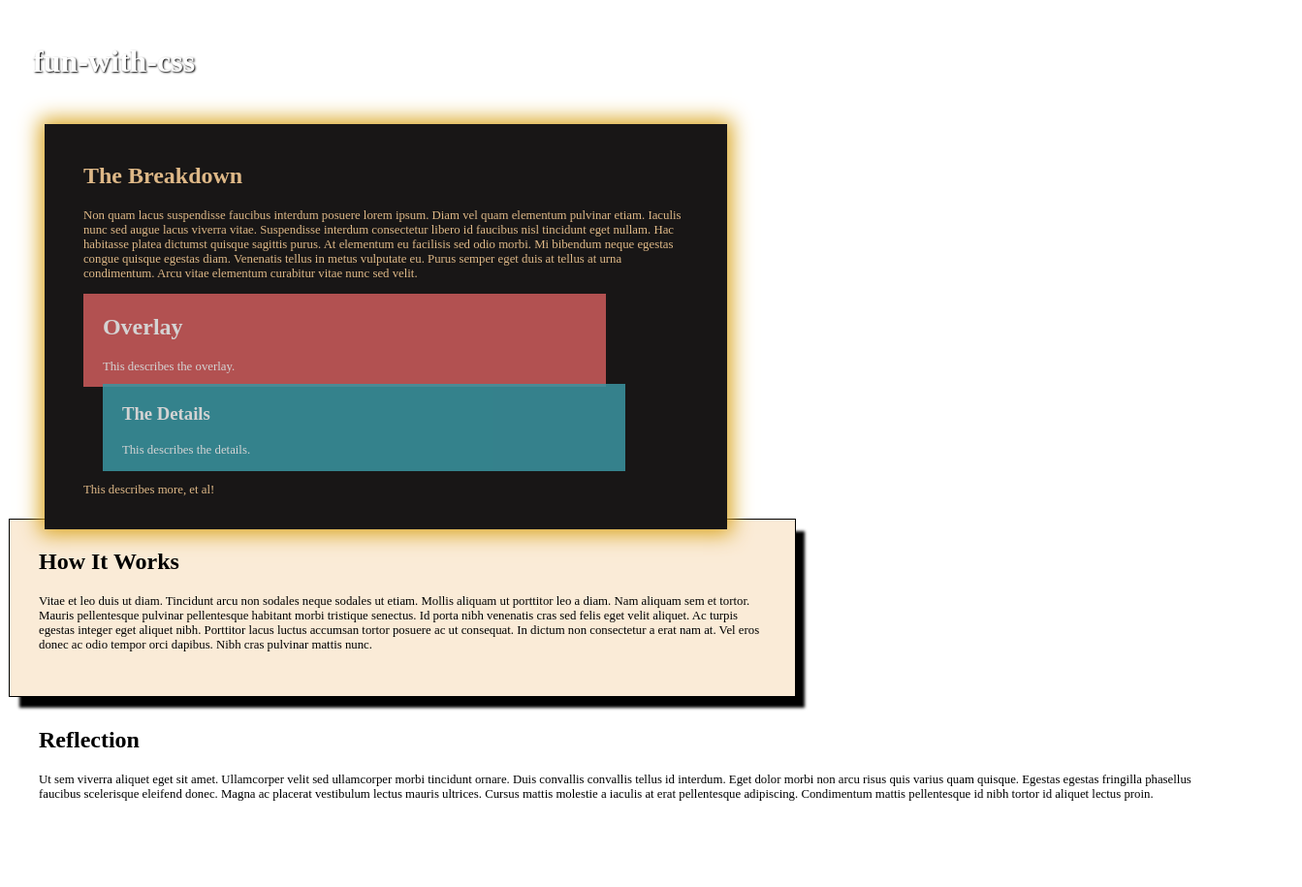
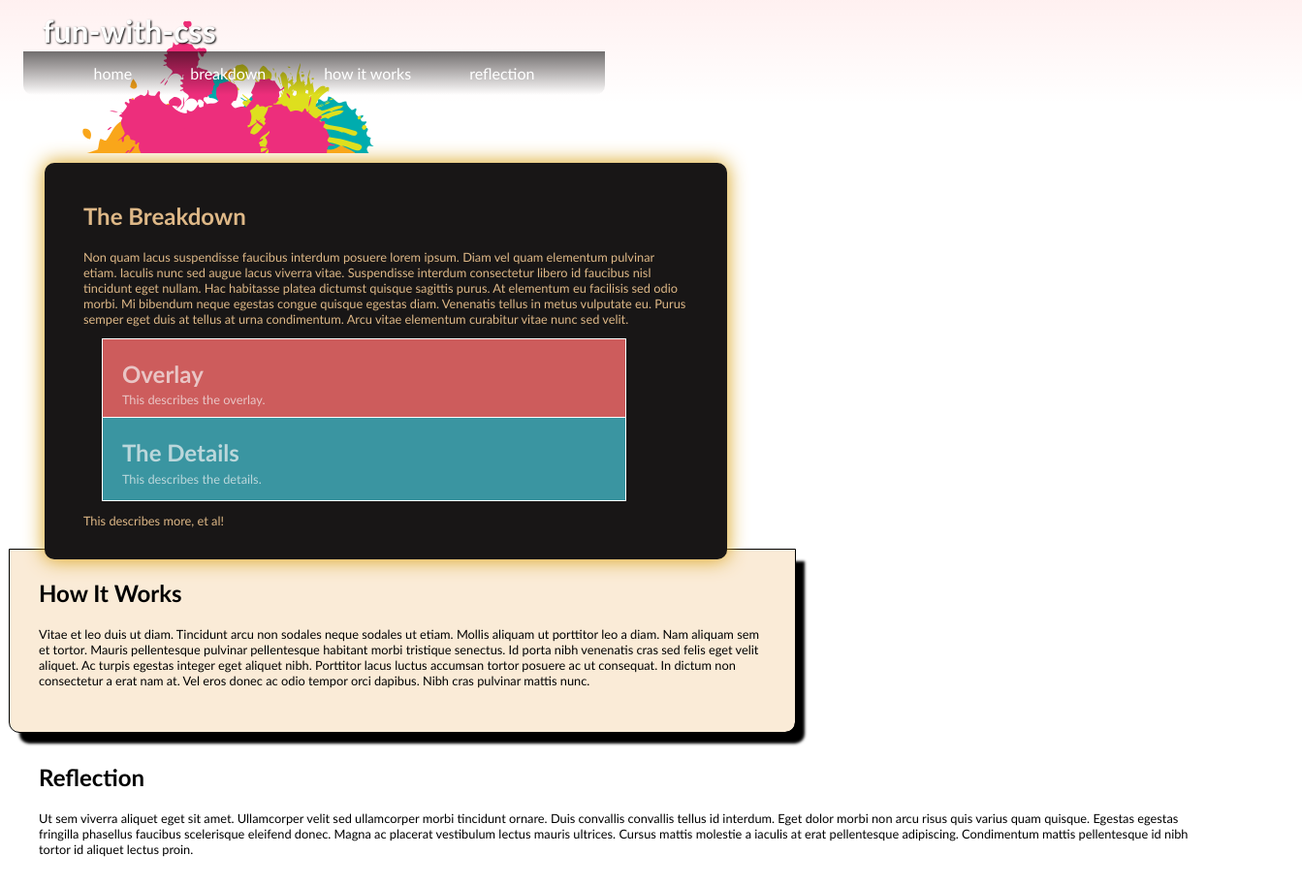
Before and after one commit to cadanu/fun-with-css, a plain HTML site: page index.html in a window 1280 px wide. Shown: the whole page at 97% size, 1343 px wide, since content can reach past the window. Before the commit the page ends 857 px from the top, so only its background shows below. Drawn offline with Linux system fonts and the light colour scheme.

Commit message:
Added SASS, updated element styling.

```diff
--- a/index.html
+++ b/index.html
@@ -5,6 +5,7 @@
     <meta name="robots" content="noindex, follow">
 
     <link rel="StyleSheet" type="text/css" href="rsc/style/a.css">
+    <link rel="StyleSheet" type="text/css" href="rsc/style/as.css">
 </head>
 <body>
     <header>
@@ -12,8 +13,15 @@
     </header>
     <main>
         <section id="banner" class="box box1">
-            <h1>fun-with-css</h1>
-            <nav></nav>
+            <section class="box inner-box overlay">
+                <h1>fun-with-css</h1>
+                <nav>
+                    <a href=".">home</a>
+                    <a href="#breakdown">breakdown</a>
+                    <a href="#it-works">how it works</a>
+                    <a href="#reflect">reflection</a>
+                </nav>
+            </section>
             <!-- <p>Haivng some fun with HTML and CSS! Lorem ipsum dolor sit amet, consectetur adipiscing elit, sed do eiusmod tempor incididunt ut labore et dolore magna aliqua.</p> -->
         </section>
         <section id="breakdown" class="box box2">
@@ -24,7 +32,7 @@
                 <p>This describes the overlay.</p>
             </section>
             <section class="box inner-box secondary">
-                <h3>The Details</h3>
+                <h2>The Details</h2>
                 <p>This describes the details.</p>
             </section>
             <section>
--- a/rsc/style/a.css
+++ b/rsc/style/a.css
@@ -1,5 +1,11 @@
+
+*:hover {
+    z-index: 2000;
+    transition: all 1s;
+}
 
 body {
+    font-family: 'Trebuchet MS', 'Lucida Sans Unicode', 'Lucida Grande', 'Lucida Sans', Arial, sans-serif;
 }
 
 main {
@@ -10,19 +16,28 @@ p {
     font-size: 0.8em;
 }
 
-legend {
+a {
+    text-decoration: none;
+    color: black;
+}
+
+a:hover {
+    color: rgba(46, 34, 34, 0.514);
+    transition: ease 0.3s;
+}
+
+h1, h2, h3, p {
+    cursor: default;
+}
+
+/* legend {
     font-size: 1.2em;
-}
+} */
 
 .box {
     position: relative;
     padding: 10px 30px;
     margin: 2px;
-}
-
-*:hover {
-    z-index: 2000;
-    transition: ease-in-out 1s;
 }
 
 .box.box1 {
@@ -33,23 +48,31 @@ legend {
     /* background-color: firebrick; */
     background-color: white;
     max-width: 500px;
-    margin: 0 0 +20px -24px;
-    /* padding-left: +64px; */
+    margin: -50px 0 +20px -24px;
+
+    background: url(../media/splotch.png);
+    background-repeat: no-repeat;
+    background-position: 0 -20px;
 }
 
-.box1:hover {
+.box .box.inner-box.overlay {
+    margin-left: -20px;
+    min-width: 101%;
+}
+
+.box1 .box.inner-box.overlay:hover {
     background: repeating-linear-gradient(
-        270deg,
+        180deg,
         /* transparent, */
         /* transparent 10px, */
         /* red 30px, */
         /* transparent 10px, */
-        red 10px,
-        /* red 10px, */
+        rgba(255, 0, 0, 0.075) 0,
         transparent
     );
-    /* border-bottom: 5px ridge black; */
+    /* margin-left: -20px; */
     margin-bottom: +40px;
+
 }
 
 .box.box1 h1 {
@@ -59,40 +82,75 @@ legend {
     margin-left: 20px;
 }
 
+.box.box1 nav {
+    display: grid;
+    grid-template-columns: auto auto auto auto;
+    justify-content: center;
+    gap: 50px;
+
+    border-radius: 0 0 10px 10px;
+
+    /* background-color: rgba(0, 0, 0, 0.411); */
+    background: repeating-linear-gradient(
+        rgba(0, 0, 0, 0.555),
+        transparent
+    );
+    max-width: 600px;
+    margin: -30px 0 0 0;
+    padding: 10px 0;
+}
+
+.box.box1 nav:hover {
+    padding-bottom: +20px;
+}
+
+.box.box1 nav a {
+    color: white;
+    font-size: 1em;
+    /* padding: 5px; */
+}
+
+.box.box1 nav a:hover {
+    color: rgb(255, 226, 226);
+    transition: ease 0.3s;
+}
+
 .box2 {
     background-color: rgb(24, 22, 22);
     color: burlywood;
     margin: -10px 0 0 3%;
     max-width: 624px;
     padding: 20px 40px;
+    border-radius: 10px;
 
-    box-shadow: 0 0 20px 5px goldenrod;
+    box-shadow: 0 0 20px 1px goldenrod;
 
     z-index: 1000;
 }
 
 .box2 .inner-box {
+    outline: 1px solid white;
     background-color: rgb(58, 149, 161);
-    color: whitesmoke;
+    color: rgba(245, 245, 245, 0.692);
     max-width: 80%;
     padding: 1px 20px;
     margin-left: 20px;
-    opacity: 0.85;
 }
 
-/* .box.inner-box h1, .box.inner-box h2, .box.inner-box h3 {
-    opacity: 1;
-} */
+.box .inner-box p {
+    margin-top: -15px;
+}
 
 .box2 .inner-box:hover {
-    padding: +20px +40px;
-    opacity: 1;
+    color: whitesmoke;
+    box-shadow: 1px 1px 10px 1px;
+    margin-left: -10px;
+    max-width: 95%;
+    padding: +3px +20px +20px +40px;
 }
 
 .box2 .inner-box.first {
     background-color: rgb(205, 92, 92);
-    margin-left: 0;
-    color: whitesmoke
 }
 
 .box2 .inner-box.secondary {
@@ -104,13 +162,11 @@ legend {
     outline: 1px solid black;
     margin-top: -10px;
     max-width: 750px;
+    border-radius: 0 0 10px 10px;
 
     box-shadow: 10px 12px 3px;
-
-    /* z-index: 5000; */
 }
 
 .box.box3:hover {
     padding: +20px +60px;
-
 }
--- /dev/null
+++ b/rsc/style/scss/as.scss
@@ -0,0 +1,37 @@
+.box.box1 nav a {
+    position: relative;
+    padding: 3px 5px;
+
+    border-top-right-radius: 10px;
+    border-bottom-left-radius: 10px;
+
+    &:after, &:before {
+        content:" ";
+        width: 0;
+        // height: 10px;
+        position: absolute;
+        border: 0px solid #fff;
+        transition: all 1s;
+    }
+    &:after {
+        // top: -1px;
+        // left: -1px;
+        // border-top: 2px solid whitesmoke;
+        // border-left: 2px solid whitesmoke;
+    }
+    &:before {
+        bottom: -1px;
+        // right: -1px;
+        border-bottom: 2px solid yellow;
+        // border-right: 2px solid whitesmoke;
+    }
+    &:hover {
+        // border-top-right-radius: 0px;
+        border-bottom-left-radius: 0px;
+
+        &:before, &:after {
+            width: 100%;
+            // height: 100%;
+        }
+    }
+}
```
Also changed, not shown: rsc/media/splotch.png (added), rsc/style/as.css (added), 1 other file.
